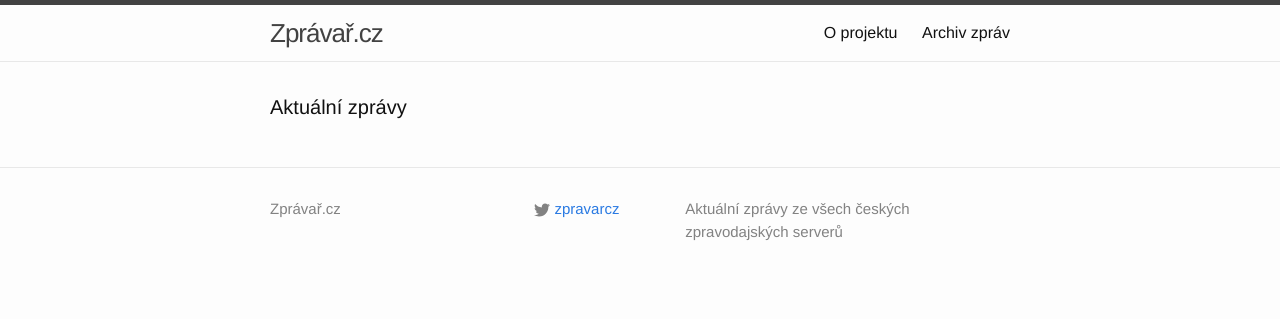
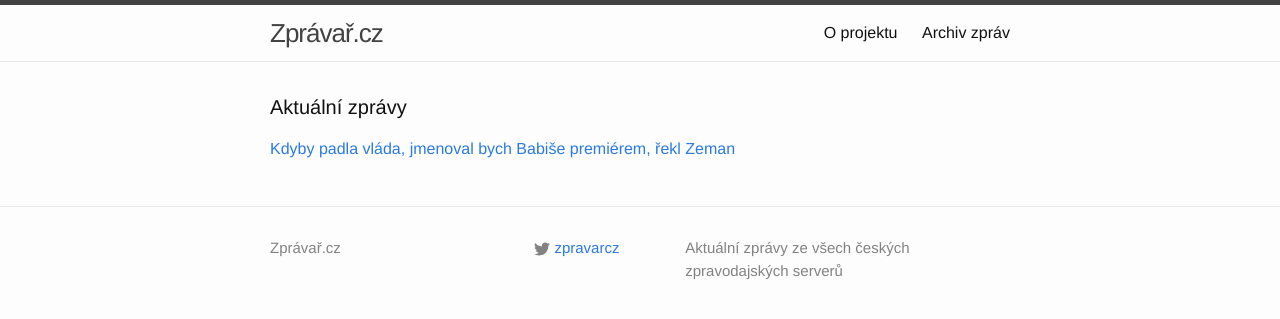
Before and after one commit to adliska/zpravar, a Jekyll site: the page built from index.html, in a window 1280 px wide. Shown: the top 319 px of the page. Built offline with Jekyll 4.4.1, drawn with Linux system fonts in a browser that asks for light colours.

Commit message:
zpravar news update

```diff
--- a/index.html
+++ b/index.html
@@ -5,4 +5,13 @@ layout: default
 <div class="home">
     <h1 class="page-heading">Aktuální zprávy</h1>
 
-</div>
+<p><a href="javascript:;" onclick="toggle_visibility('zpravy0')">Kdyby padla vláda, jmenoval bych Babiše premiérem, řekl Zeman </a></p>
+<div id="zpravy0" style="display:none">
+<ul>
+<li><a href=http://www.lidovky.cz/kdyby-padla-vlada-jmenoval-bych-babise-premierem-rekl-zeman-por-/zpravy-domov.aspx?c=A150207_073123_ln_domov_mct>Kdyby padla vláda, jmenoval bych Babiše premiérem, řekl Zeman  - www.lidovky.cz</a></li>
+<li><a href=http://www.novinky.cz/domaci/361035-zeman-pokud-by-padla-vlada-a-babis-ziskal-vetsinu-jmenoval-bych-ho-premierem.html>Zeman: Pokud by padla vláda a Babiš získal většinu, jmenoval bych ho premiérem - www.novinky.cz</a></li>
+<li><a href=http://www.novinky.cz/domaci/361035-zeman-pokud-by-padla-vlada-jmenoval-bych-babise-premierem.html>Zeman: Pokud by padla vláda, jmenoval bych Babiše premiérem - www.novinky.cz</a></li>
+<li><a href=http://zpravy.aktualne.cz/domaci/zeman-kdyby-padla-vlada-jmenuji-premierem-babise/r~7015dc0aae9011e4aff10025900fea04/>Zeman: Kdyby padla vláda, jmenuji premiérem Babiše - zpravy.aktualne.cz</a></li>
+<li><a href=http://zpravy.idnes.cz/babise-bych-vybral-za-premiera-rika-zeman-fp2-/domaci.aspx?c=A150206_222904_domaci_neh>Kdyby padla vláda, premiérem bude Babiš, říká Zeman - zpravy.idnes.cz</a></li>
+</ul>
+</div></div>
```
